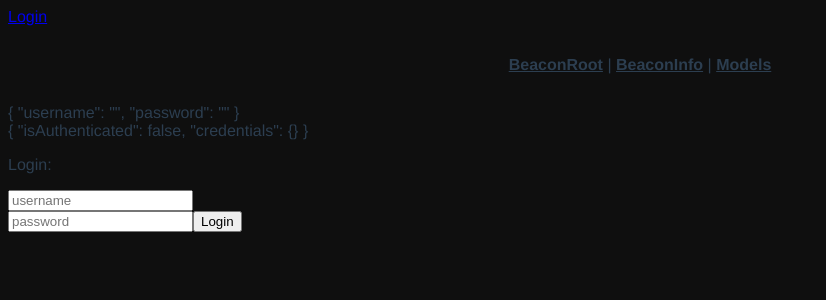
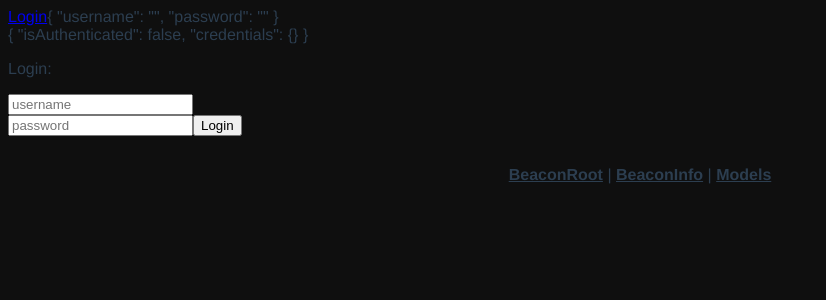
Before and after one commit to iper-jkane/beacon-nodejs, a Vue app in the folder uix/vue/: page /#/auth/login in a window 1280 px wide. Shown: the top 300 px of the page, without its empty margins (0-826 px from the left). Built offline with nearby package versions, Linux system fonts and the light colour scheme; what axios-cache-plugin would draw is missing.

Commit message:
adds AuthLogin component + view; adds AuthRoute endpoint

```diff
--- a/uix/vue/src/App.vue
+++ b/uix/vue/src/App.vue
@@ -4,6 +4,7 @@
 
 <template>
   <router-link to="/auth/login">Login</router-link>
+  <router-view name="AuthLogin"></router-view>
   <nav>
     <router-link to="/">BeaconRoot</router-link> |
     <router-link to="/info">BeaconInfo</router-link> |
--- a/uix/vue/src/router/endpoints/auth/AuthRoute.js
+++ b/uix/vue/src/router/endpoints/auth/AuthRoute.js
@@ -3,8 +3,9 @@ import AuthLogin from '../../../views/AuthLogin.vue'
 const AuthRoute =  {
   path: '/auth/login',
   name: 'authLogin',
-  component: AuthLogin,
-
+  components: {
+    AuthLogin: AuthLogin,
+  },
   // beforeEnter: async (to, from, next) => {
     // if( $isAuthenticated === true ){}
     // return next('/models')
--- a/uix/vue/src/views/AuthLogin.vue
+++ b/uix/vue/src/views/AuthLogin.vue
@@ -12,9 +12,14 @@
 
   const requestAuth = function(){
     console.log(authData)
+
+    const authDataUnref = unref(authData)
+    sessionStorage.setItem('auth.username', authDataUnref.username)
+    sessionStorage.setItem('auth.password', authDataUnref.password)
+
     const axiosReq = axiosWrapper({
       url: 'https://localhost:9001/auth/login',
-      auth: unref(authData)
+      auth: authDataUnref
     }).then( (r) => { console.log("resp: ", r); authResp.value = r.data } ).catch( (e) => { console.log("error: ", e); authResp.value = e.message })
     return axiosReq
   }
@@ -30,7 +35,7 @@
   <p>Login:</p>
   <form>
     <input v-model="authData.username" placeholder="username" /><br/>
-    <input v-model="authData.password" placeholder="password" />
-    <button @click="requestAuth">Login</button>
+    <input v-model="authData.password" placeholder="password" type="password"/>
+    <button type="button" @click="requestAuth">Login</button>
   </form>
 </template>
```
